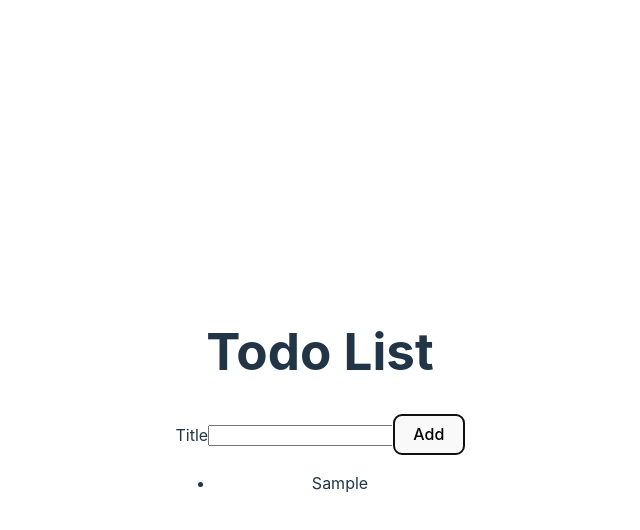
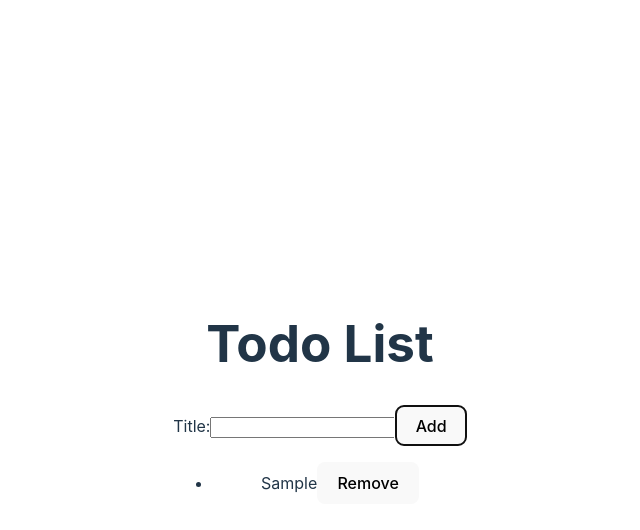
Before and after one commit to Olga975/react-todo-grackle, a React (Vite) app: page / in a window 1280 px wide. Both pictures are taken after typing "Sample" into the empty fields and a click on the button "Add". Shown: the top 530 px of the page, without its empty margins (320-960 px from the left). Built offline with nearby package versions, Linux system fonts and the light colour scheme.

Commit message:
lesson 6 and remove button (#8)

```diff
--- a/src/AddTodoForm.jsx
+++ b/src/AddTodoForm.jsx
@@ -1,4 +1,5 @@
 import { useState } from "react";
+import InputWithLabel from "./InputWithLabel";
 
 function AddTodoForm({ onAddTodo }) {
 
@@ -22,14 +23,14 @@
 
     return (
         <form onSubmit={handleAddTodo}>
-            <label htmlFor="todoTitle">Title</label>
-            <input
-                type="text"
+            <InputWithLabel
                 id="todoTitle"
-                name="title"
                 value={todoTitle}
                 onChange={handleTitleChange}
-            />
+                name="Title: "
+            >
+                Title:
+            </InputWithLabel>
             <button>Add</button>
         </form>
     );
--- a/src/App.jsx
+++ b/src/App.jsx
@@ -23,11 +23,15 @@
     setTodoList(prevTodoList => [...prevTodoList, newTodo]);
   }
 
+  function removeTodo(id) {
+    setTodoList(prevTodoList => prevTodoList.filter(todo => todo.id !== id));
+  }
+
   return (
     <>
       <h1>Todo List</h1>
       <AddTodoForm onAddTodo={addTodo} />
-      <TodoList todoList={todoList} />
+      <TodoList todoList={todoList} onRemoveTodo={removeTodo} />
     </>
   );
 }
--- /dev/null
+++ b/src/InputWithLabel.jsx
@@ -0,0 +1,25 @@
+import React, { useRef, useEffect } from "react";
+
+export default function InputWithLabel({ id, value, onChange, children }) {
+
+    const inputRef = useRef();
+
+    useEffect(() => {
+        inputRef.current.focus();
+    }, []);
+
+    return (
+        <>
+         <label htmlFor={id}>{children}</label>
+            <input
+                ref={inputRef}
+                type="text"
+                id={id}
+                name="title"
+                value={value}
+                onChange={onChange}
+            />
+
+        </>
+    )
+}
--- a/src/TodoList.jsx
+++ b/src/TodoList.jsx
@@ -1,10 +1,10 @@
 import TodoListItem from "./TodoListItem";
 
-function TodoList({ todoList }) {
+function TodoList({ todoList, onRemoveTodo }) {
     return (
         <ul>
             {todoList.map(todo => (
-                <TodoListItem key={todo.id} todo={todo} />
+                <TodoListItem key={todo.id} todo={todo} onRemoveTodo={onRemoveTodo} />
             ))}
         </ul>
     );
--- a/src/TodoListItem.jsx
+++ b/src/TodoListItem.jsx
@@ -1,5 +1,15 @@
-function TodoListItem({ todo }) {
-    return <li>{todo.title}</li>;
+import React from "react";
+
+function TodoListItem({ todo, onRemoveTodo }) {
+    const handleRemoveClick = () => {
+        onRemoveTodo(todo.id);
+    };
+    return (
+        <li>
+            {todo.title}
+            <button type="button" onClick={handleRemoveClick}>Remove</button>
+        </li>
+    );
 }
 
 export default TodoListItem;
```
